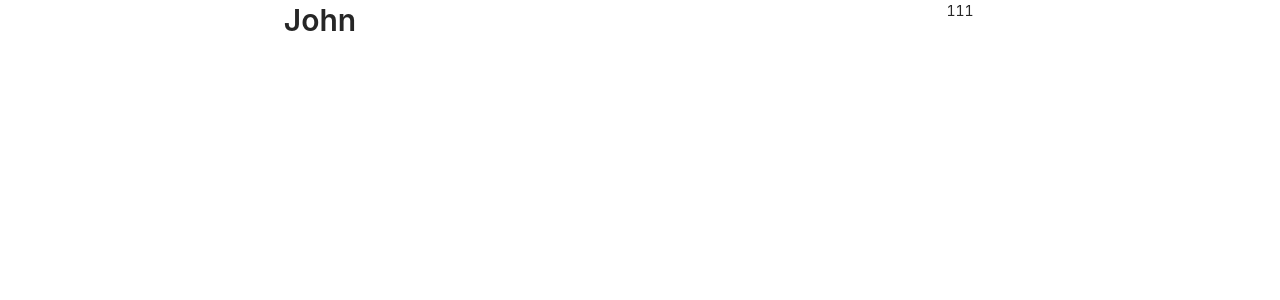
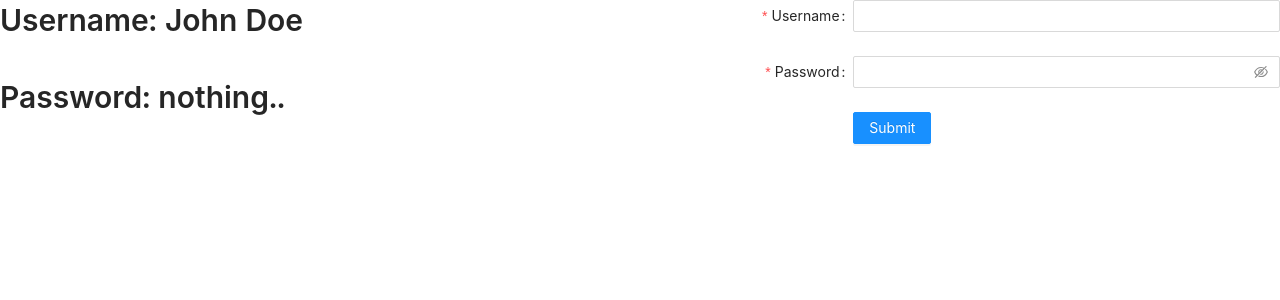
Before and after one commit to ybeliaev/redux_lesson, a React (Create React App) app: page / in a window 1280 px wide. Shown: the top 300 px of the page. Built offline with nearby package versions, Linux system fonts and the light colour scheme.

Commit message:
Profile add two inputs and connection to state

```diff
--- a/src/App.js
+++ b/src/App.js
@@ -11,7 +11,7 @@ import './App.css'
 function App() {
     return (
         <Provider store={store}>
-            <Row justify="center">
+            <Row>
                 <Col span={12}>
                     <Profile />
                 </Col>
--- a/src/components/LoginForm/LoginForm.js
+++ b/src/components/LoginForm/LoginForm.js
@@ -1,9 +1,81 @@
 import React from 'react'
 
+import { Form, Input, Button } from 'antd'
+
 import { useDispatch } from 'react-redux'
+import { profileAction } from '../../store/profile'
+
+const layout = {
+    labelCol: {
+        span: 8,
+    },
+    wrapperCol: {
+        span: 16,
+    },
+}
+const tailLayout = {
+    wrapperCol: {
+        offset: 8,
+        span: 16,
+    },
+}
 
 export const LoginForm = () => {
     const dispatch = useDispatch()
+    const onFinish = (values) => {
+        console.log('Success:', values)
+        const profile = {
+            username: values['username'],
+            password: values['password'],
+        }
+        dispatch(profileAction.setProfile(profile))
+    }
 
-    return <div align="center">111</div>
+    const onFinishFailed = (errorInfo) => {
+        console.log('Failed:', errorInfo)
+    }
+
+    return (
+        <Form
+            {...layout}
+            name="basic"
+            initialValues={{
+                remember: true,
+            }}
+            onFinish={onFinish}
+            onFinishFailed={onFinishFailed}
+        >
+            <Form.Item
+                label="Username"
+                name="username"
+                rules={[
+                    {
+                        required: true,
+                        message: 'Please input your username!',
+                    },
+                ]}
+            >
+                <Input />
+            </Form.Item>
+
+            <Form.Item
+                label="Password"
+                name="password"
+                rules={[
+                    {
+                        required: true,
+                        message: 'Please input your password!',
+                    },
+                ]}
+            >
+                <Input.Password />
+            </Form.Item>
+
+            <Form.Item {...tailLayout}>
+                <Button type="primary" htmlType="submit">
+                    Submit
+                </Button>
+            </Form.Item>
+        </Form>
+    )
 }
--- a/src/components/Profile/Profile.jsx
+++ b/src/components/Profile/Profile.jsx
@@ -7,12 +7,16 @@ const { Title } = Typography
 
 export const Profile = () => {
     const { profile } = useSelector((state) => state.profile)
+    console.log({ profile })
+    const profileUsername = profile?.username ? profile.username : 'Anonymous'
+    const profilePassword = profile?.password ? profile.password : 'nothing..'
     return (
         <div>
             {!!profile ? (
-                <Title level={2} align="center">
-                    {profile.name}
-                </Title>
+                <>
+                    <Title level={2}>Username: {profileUsername}</Title>
+                    <Title level={2}>Password: {profilePassword}</Title>
+                </>
             ) : (
                 <Title level={2} type="danger" align="center">
                     No Data..
--- a/src/store/profile/reducer.js
+++ b/src/store/profile/reducer.js
@@ -4,7 +4,7 @@ func for change store
 import { profileActionTypes } from './actions'
 
 const initialState = {
-    profile: { name: 'John' },
+    profile: { username: 'John Doe' },
     theme: 'light',
 }
 
```
